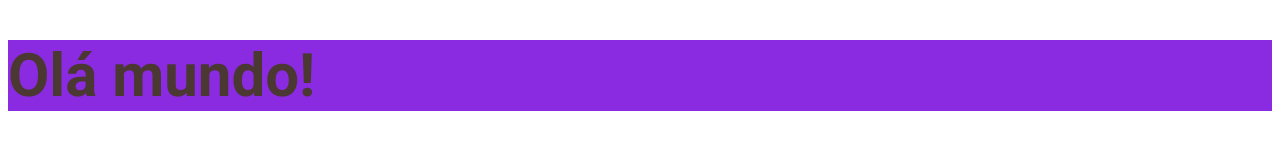
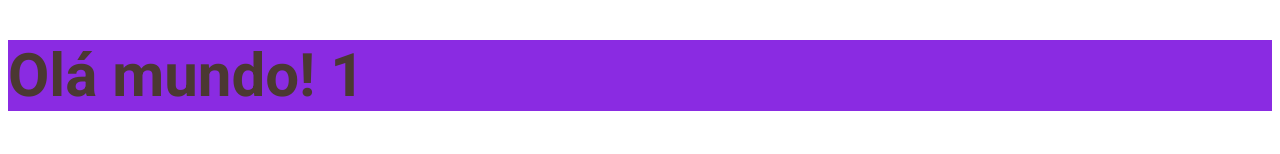
Before and after one commit to EduFBasso/ot-chronos-pomodoro, a React (Vite) app: page / in a window 1280 px wide. Shown: the top 154 px of the page. Built offline with nearby package versions, Linux system fonts and the light colour scheme.

Commit message:
A16: props, children em componentes react

```diff
--- a/src/App.tsx
+++ b/src/App.tsx
@@ -7,7 +7,9 @@
 
   return (
     <>
-      <Heading />
+      <Heading attr={123} attr2='String'>
+        Olá mundo! 1
+      </Heading>
       <p>
         Lorem ipsum, dolor sit amet consectetur adipisicing elit. Accusamus hic
         et sint eligendi nobis blanditiis nihil commodi ducimus ut, illo quod
--- a/src/components/Heading.tsx
+++ b/src/components/Heading.tsx
@@ -1,6 +1,6 @@
 import styles from './Heading.module.css';
 
-export function Heading() {
-  console.log(styles);
-  return <h1 className={styles.heading}>Olá mundo!</h1>;
+export function Heading(props) {
+  console.log(props);
+  return <h1 className={styles.heading}>{props.children}</h1>;
 }
```
